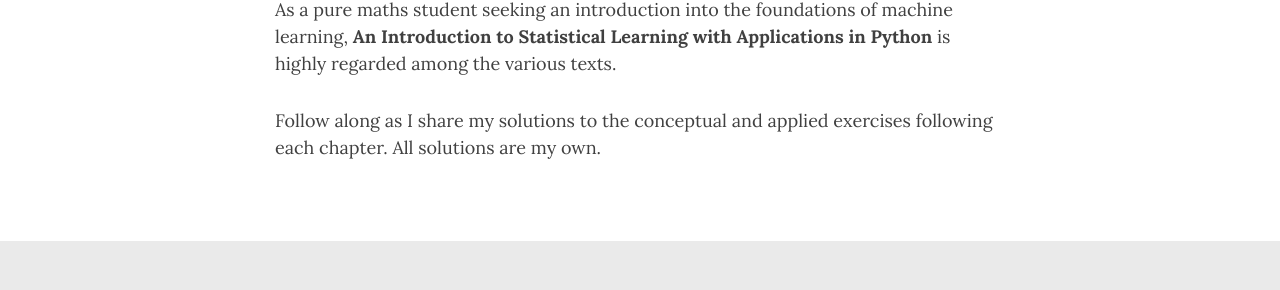
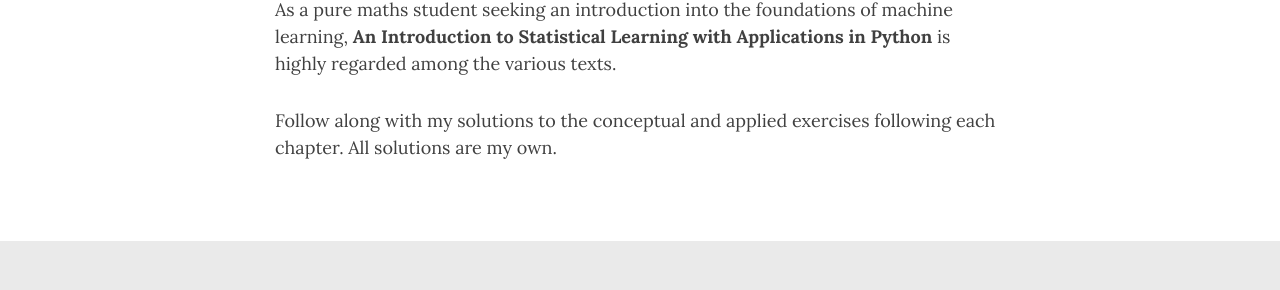
Before and after one commit to carmancater/carmancater.github.io, a Jekyll site: the page built from islpSolutions.md, in a window 1280 px wide. Shown: the part 367-657 px from the top of the page. Built offline with Jekyll 4.4.1, drawn with Linux system fonts in a browser that asks for light colours; nearby versions of some CDN libraries.

Commit message:
Update islpSolutions.md

```diff
--- a/islpSolutions.md
+++ b/islpSolutions.md
@@ -6,4 +6,4 @@
 
 As a pure maths student seeking an introduction into the foundations of machine learning, **An Introduction to Statistical Learning with Applications in Python** is highly regarded among the various texts.
 
-Follow along as I share my solutions to the conceptual and applied exercises following each chapter. All solutions are my own.
+Follow along with my solutions to the conceptual and applied exercises following each chapter. All solutions are my own.
```
